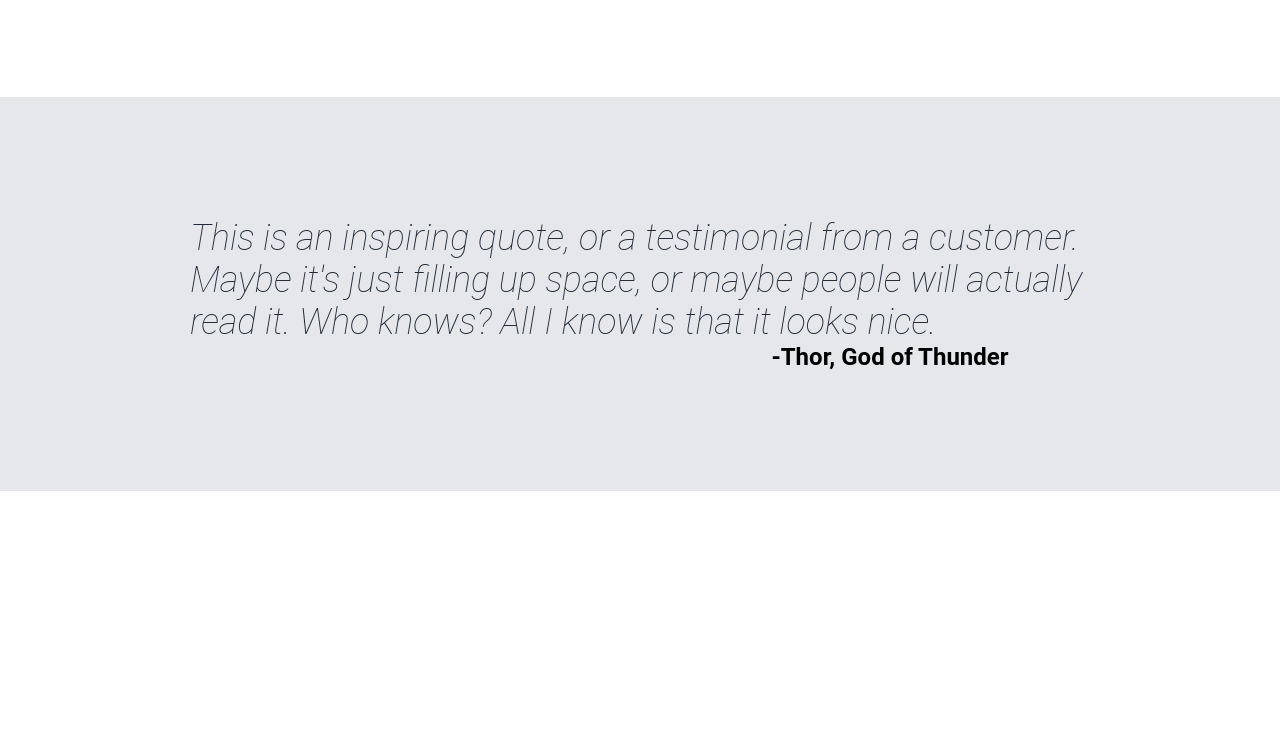
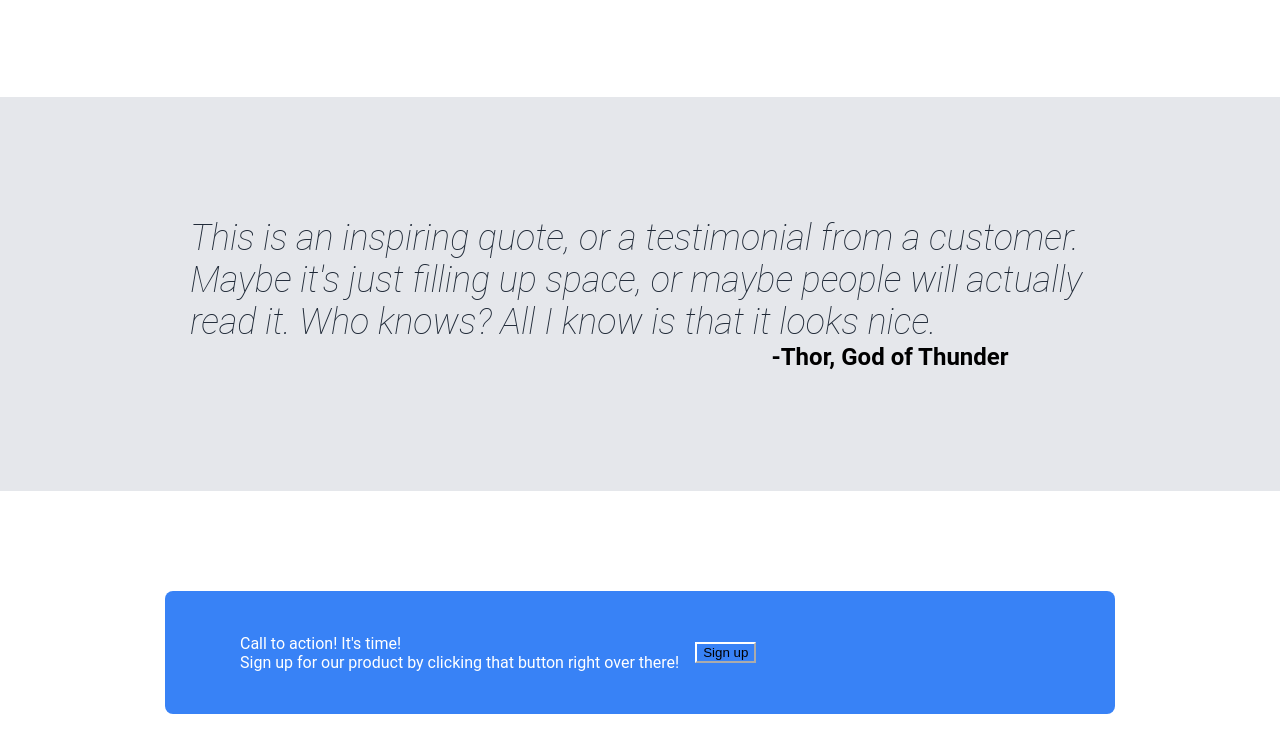
Before and after one commit to KevinVu21/LandingPage, a plain HTML site: page index.html in a window 1280 px wide. Shown: the part 903-1656 px from the top of the page. Before the commit the page ends 1394 px from the top, so only its background shows below. Drawn offline with Linux system fonts and the light colour scheme.

Commit message:
added all elements in the fourth section and started formatting

```diff
--- a/index.html
+++ b/index.html
@@ -55,10 +55,15 @@
             <div class="thor">-Thor, God of Thunder</div>
         </div>
         <div class="fourth">
-
+            <div class="blue">
+                <div class="block">
+                    <div class="action">Call to action! It's time!</div>
+                    <div class="under-action">Sign up for our product by clicking that button right over there!</div>
+                </div>
+                <button class="second-signup">Sign up</button>
+            </div>
         </div>
         <div class="footer">
-
         </div>
     </body>
 </html>
--- a/style.css
+++ b/style.css
@@ -1,6 +1,7 @@
 body {
     display: flex;
     flex: 1;
+    flex-shrink: 0;
     margin: 0;
     font-family: 'Roboto', sans-serif;
     flex-direction: column;
@@ -41,6 +42,7 @@ body {
     flex: 1;
     margin-top: 100px;
     padding-bottom: 120px;
+    justify-content: center;
 }
 .left-top {
     width: 400px;
@@ -49,7 +51,7 @@ body {
     color: #f9faf8;
 }
 .left-eye {
-    padding-left: 210px;
+    padding-left: 75px;
     margin-right: 50px;
 }
 .subtext {
@@ -131,6 +133,34 @@ body {
     font-weight: bold;
 }
 
+.fourth {
+    display: flex;
+    justify-content: center;
+    padding: 100px;
+}
+
+.block {
+    display: flex;
+    flex-direction: column;
+    color: white;
+}
+
+.blue {
+    display: flex;
+    background-color: #3882f6;
+    padding: 24px 75px;
+    gap: 16px;
+    align-items: center;
+    border-radius: 8px;
+    width: 800px;
+    height: 75px;
+}
+
+.second-signup {
+    background-color: #3882f6;
+    border-color: white;
+}
+
 a {
     text-decoration: none;
     font-size: 18px;
```
